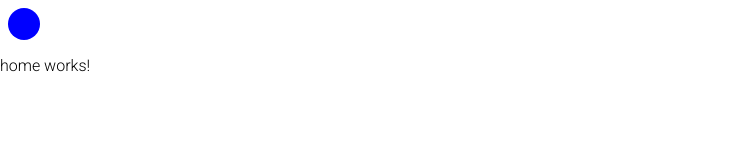
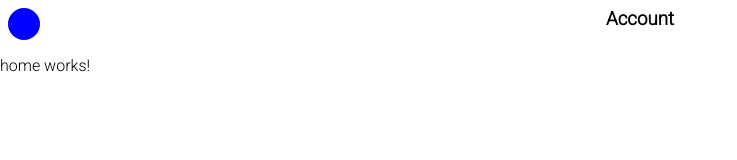
Before and after one commit to meteora277/Mogul, an Angular app: page / in a window 1280 px wide. Shown: the top 160 px of the page, without its empty margins (0-737 px from the left). Built offline with nearby package versions, Linux system fonts and the light colour scheme.

Commit message:
declare page property

```diff
--- a/src/app/navbar/navbar.component.ts
+++ b/src/app/navbar/navbar.component.ts
@@ -3,13 +3,11 @@ import { Component, OnInit } from '@angular/core';
 @Component({
   selector: 'app-navbar',
   templateUrl: './navbar.component.html',
-  styleUrls: ['./navbar.component.css']
+  styleUrls: ['./navbar.component.css'],
 })
 export class NavbarComponent implements OnInit {
+  page: string = 'Account';
+  constructor() {}
 
-  constructor() { }
-
-  ngOnInit(): void {
-  }
-
+  ngOnInit(): void {}
 }
```
